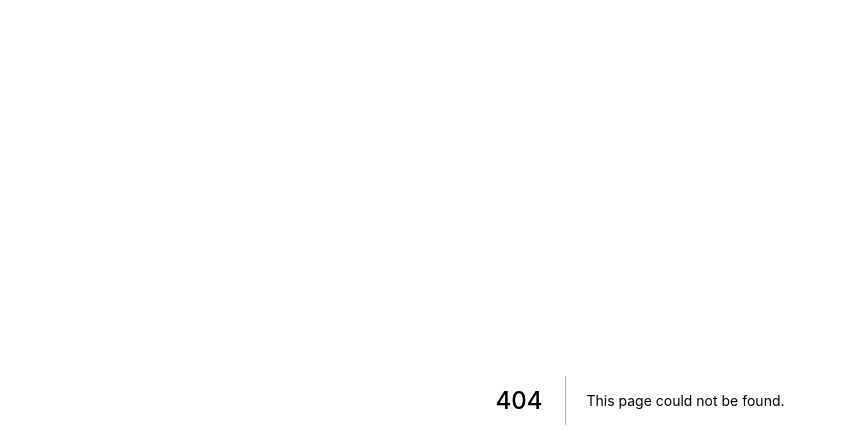
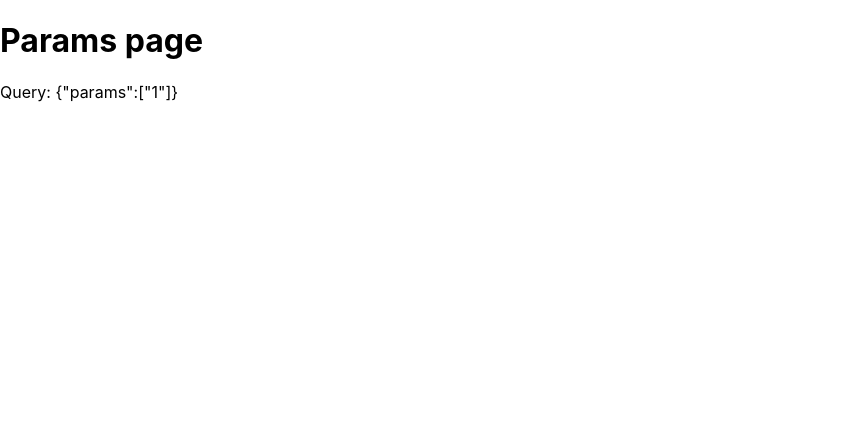
Before and after one commit to SimpleCray/StarterNextJS, a Next.js app: page /posts/1 in a window 1280 px wide. Before the commit this address had no page. Shown: the top 448 px of the page, without its empty margins (0-846 px from the left). Built offline with nearby package versions, Linux system fonts and the light colour scheme.

Commit message:
NextJS file system routing

```diff
--- /dev/null
+++ b/pages/posts/[...params].tsx
@@ -0,0 +1,14 @@
+import { useRouter } from 'next/router';
+import React, { useState } from 'react';
+
+export interface IParamsPageProps {}
+
+export default function ParamsPage(props: IParamsPageProps) {
+	const router = useRouter();
+	return (
+		<div>
+			<h1>Params page</h1>
+			<p>Query: {JSON.stringify(router.query)}</p>
+		</div>
+	);
+}
```
Also changed, not shown: pages/about.tsx (added, +9 -0 lines), pages/posts/[postId].tsx (added, +14 -0 lines), pages/posts/create.tsx (added, +7 -0 lines), pages/posts/index.tsx (added, +7 -0 lines).
